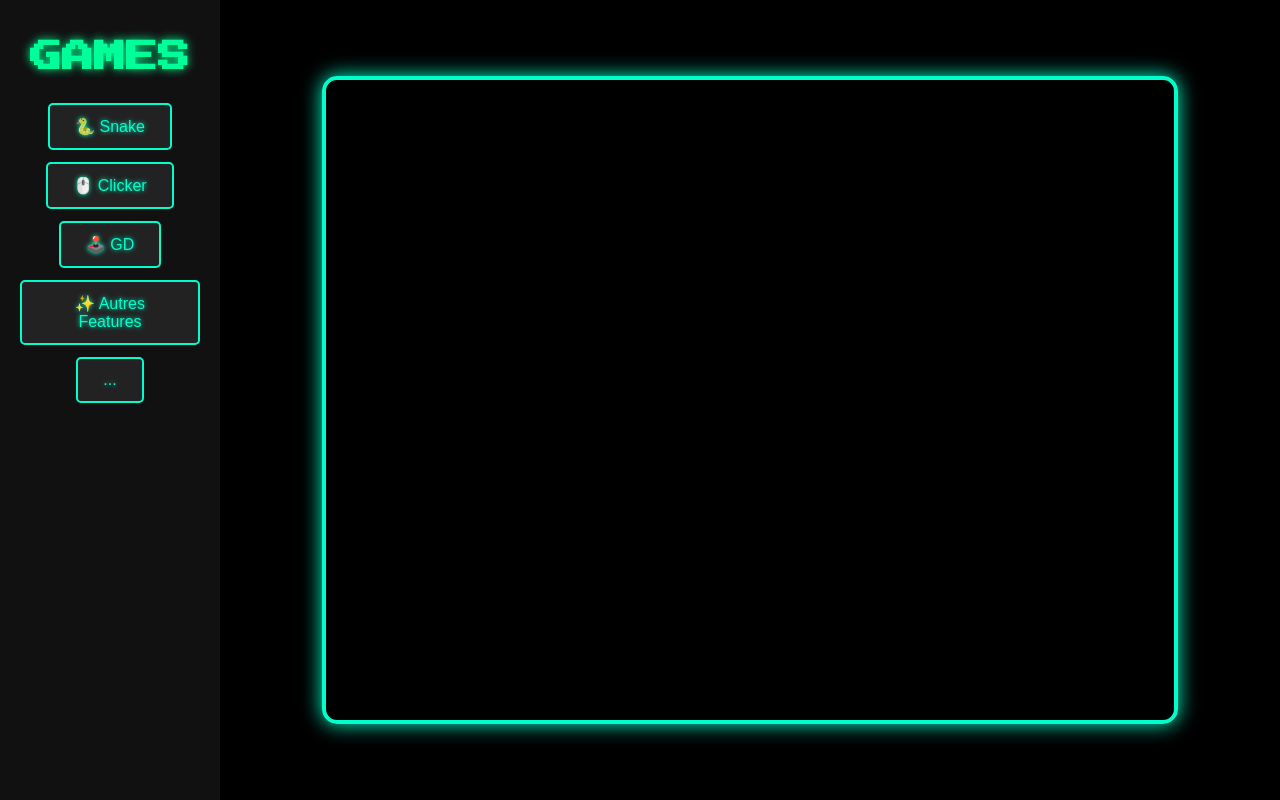
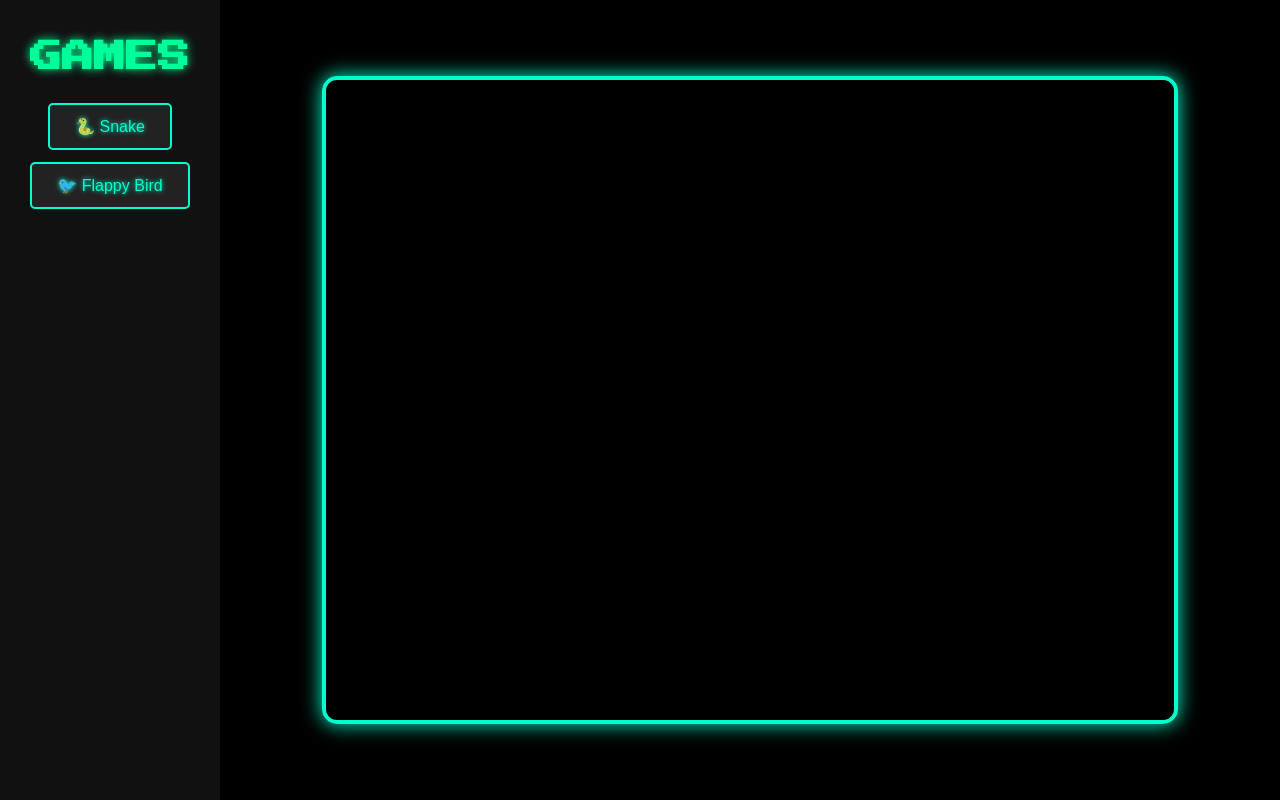
Before and after one commit to yakubenkovladyslav-glitch/Extrerme_Lobotomie, a plain HTML site: page index.html in a window 1280 px wide. Drawn offline with Linux system fonts and the light colour scheme.

Commit message:
Refactor index.html structure and add Flappy Bird
Signed-off-by: yakubenkovladyslav-glitch <yakubenkovladyslav@gmail.com>

```diff
--- a/index.html
+++ b/index.html
@@ -12,10 +12,7 @@
   <div class="menu">
     <h1>GAMES</h1>
     <button onclick="openGame('games/snake.html')">🐍 Snake</button>
-      <button onclick="openGame('#')">🖱️ Clicker</button>
-      <button onclick="openGame('#')">🕹️ GD</button>
-      <button onclick="openGame('#')">✨ Autres Features</button>
-      <button onclick="openGame('#')">...</button>
+    <button onclick="openGame('games/flappy-bird.html')">🐦 Flappy Bird</button>
   </div>
 
   <!-- Zone du jeu à droite -->
```
Lines whose indentation alone changed are shown as unchanged.
